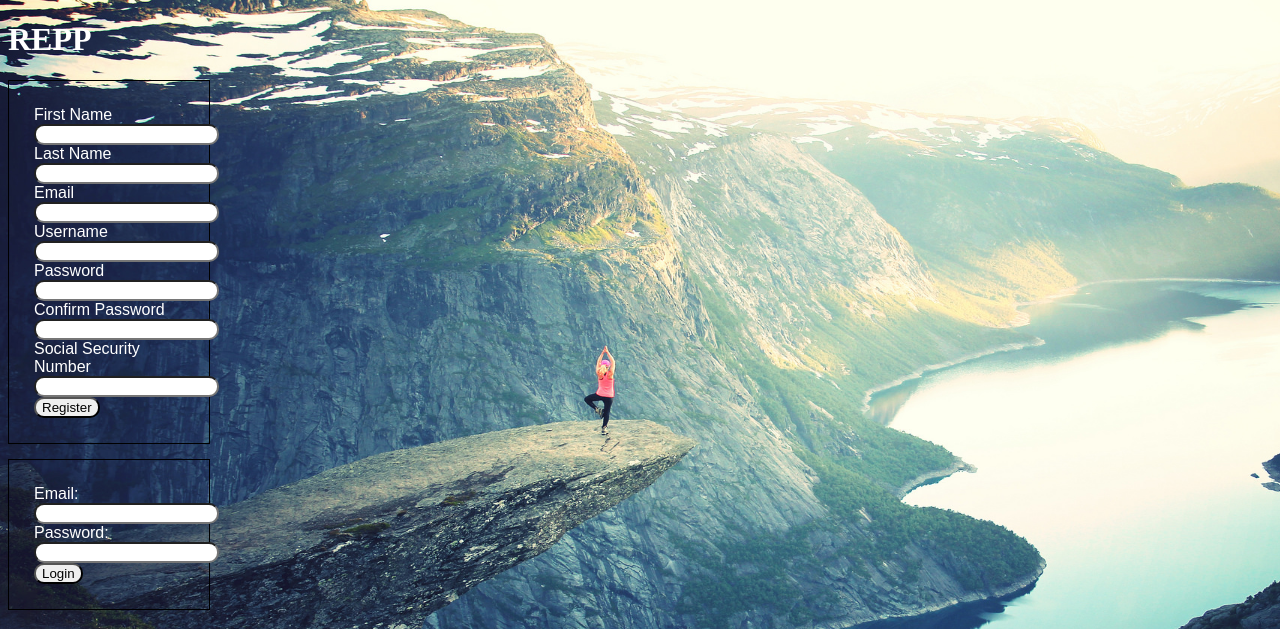
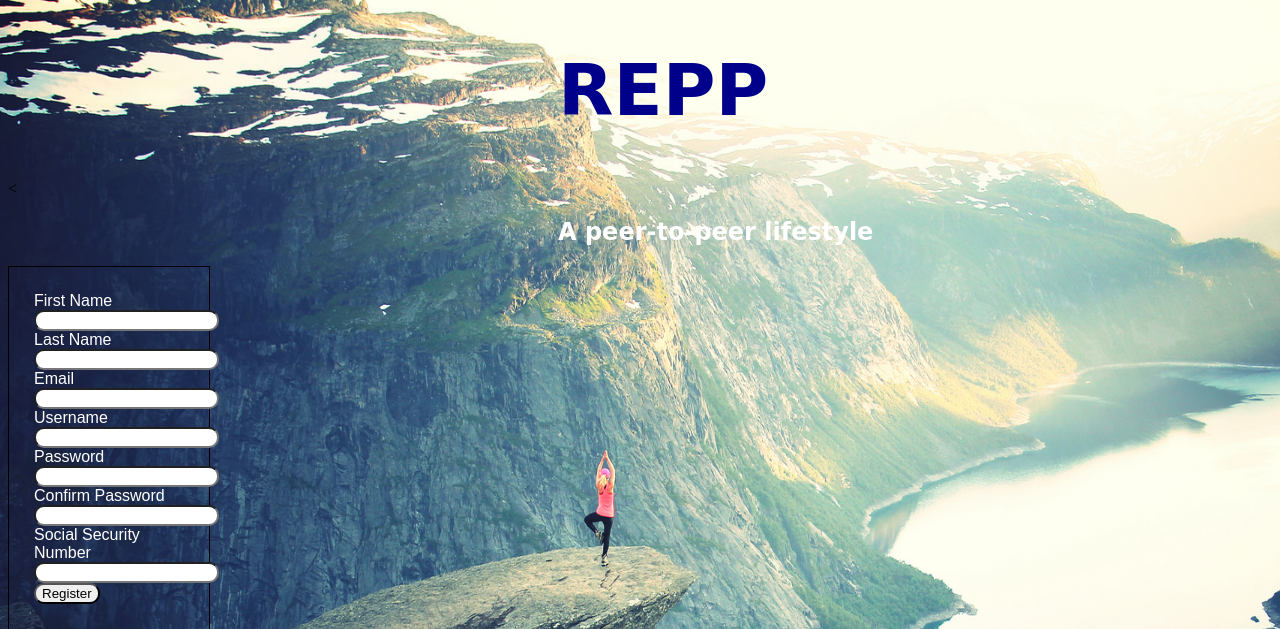
Before and after one commit to tomeastmanjr/pythonproject2016, a Django app: page / in a window 1280 px wide. Shown: the top 629 px of the page. Run offline with Django 3.2, Linux system fonts and the light colour scheme; parts of the project's set-up code (start-up, migrations or seed data) failed here and were passed over.

Commit message:
css login reg

```diff
--- a/apps/loginreg/static/loginreg/css/style.css
+++ b/apps/loginreg/static/loginreg/css/style.css
@@ -42,3 +42,16 @@
 h4{
   color: green;
 }
+
+h1{
+  font-size: 450%;
+  font-family: cursive;;
+  color: darkblue;
+  margin-left: 550px;
+}
+
+h2{
+  font-size: 150%;
+  font-family: cursive;;
+  color: white;
+  margin-left: 550px;
--- a/apps/loginreg/templates/loginreg/index.html
+++ b/apps/loginreg/templates/loginreg/index.html
@@ -11,6 +11,7 @@
 </head>
 <body>
   <h1>REPP</h1>
+  <<h2>A peer-to-peer lifestyle</h2>
   <div id='new_user'>
     {% if messages %}
       {% for message in messages %}
```
